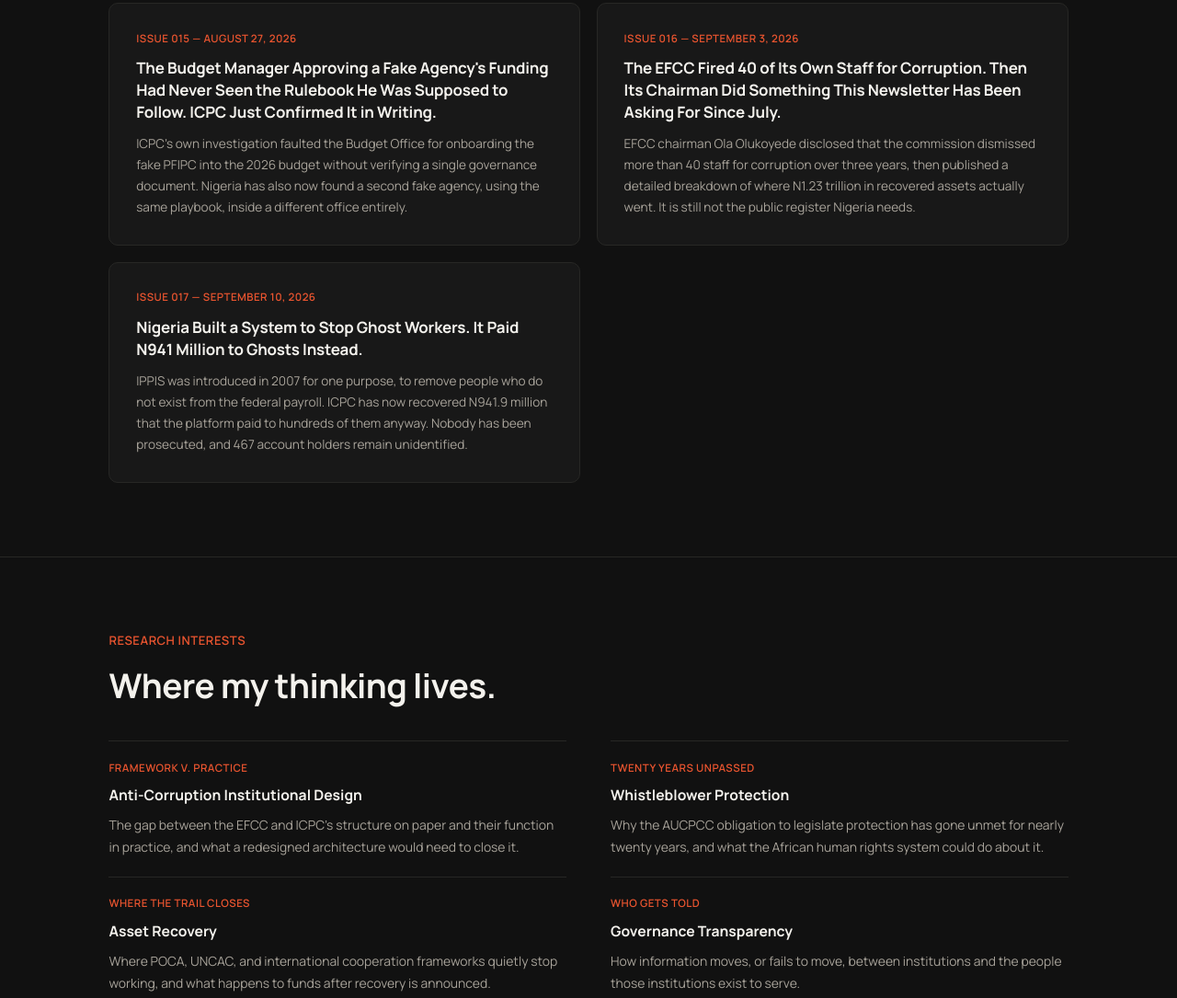
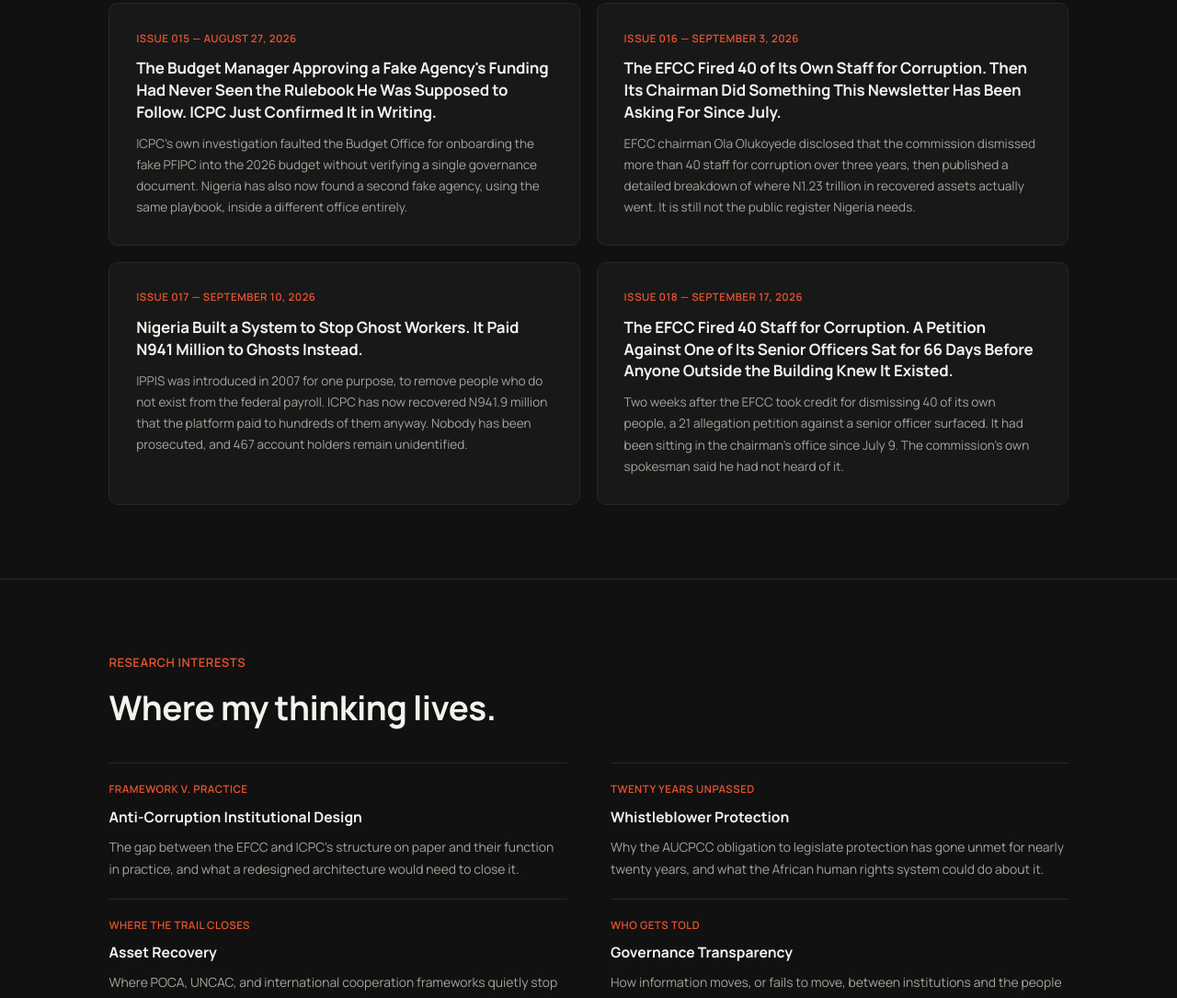
Before and after one commit to Unanam23/obongodupaulunanam.com, a plain HTML site: page index.html in a window 1280 px wide. Shown: the part 7426-8511 px from the top of the page at 92% size. Drawn offline with Linux system fonts and the light colour scheme.

Commit message:
Update index.html

```diff
--- a/index.html
+++ b/index.html
@@ -504,6 +504,12 @@
 <p class="gap-desc">IPPIS was introduced in 2007 for one purpose, to remove people who do not exist from the federal payroll. ICPC has now recovered N941.9 million that the platform paid to hundreds of them anyway. Nobody has been prosecuted, and 467 account holders remain unidentified.</p>
       </a>
 
+      <a class="gap-card" href="issue-018.html">
+<span class="gap-issue">Issue 018 — September 17, 2026</span>
+<p class="gap-title">The EFCC Fired 40 Staff for Corruption. A Petition Against One of Its Senior Officers Sat for 66 Days Before Anyone Outside the Building Knew It Existed.</p>
+<p class="gap-desc">Two weeks after the EFCC took credit for dismissing 40 of its own people, a 21 allegation petition against a senior officer surfaced. It had been sitting in the chairman's office since July 9. The commission's own spokesman said he had not heard of it.</p>
+      </a>
+
     </div>
   </div>
 </section>
```
